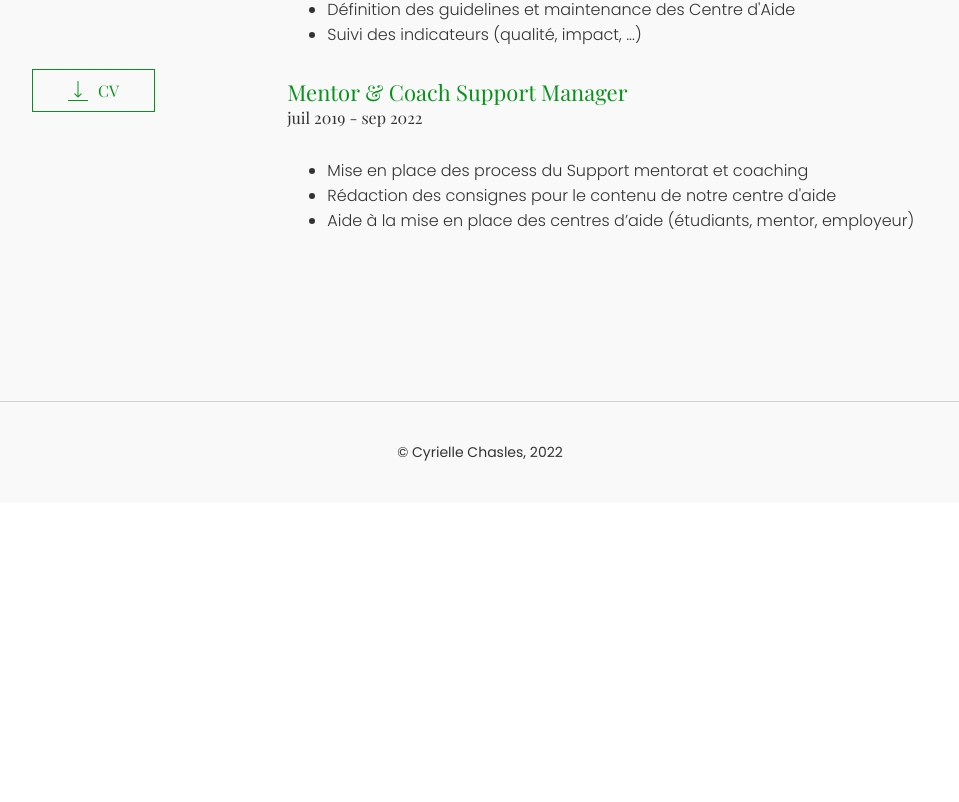
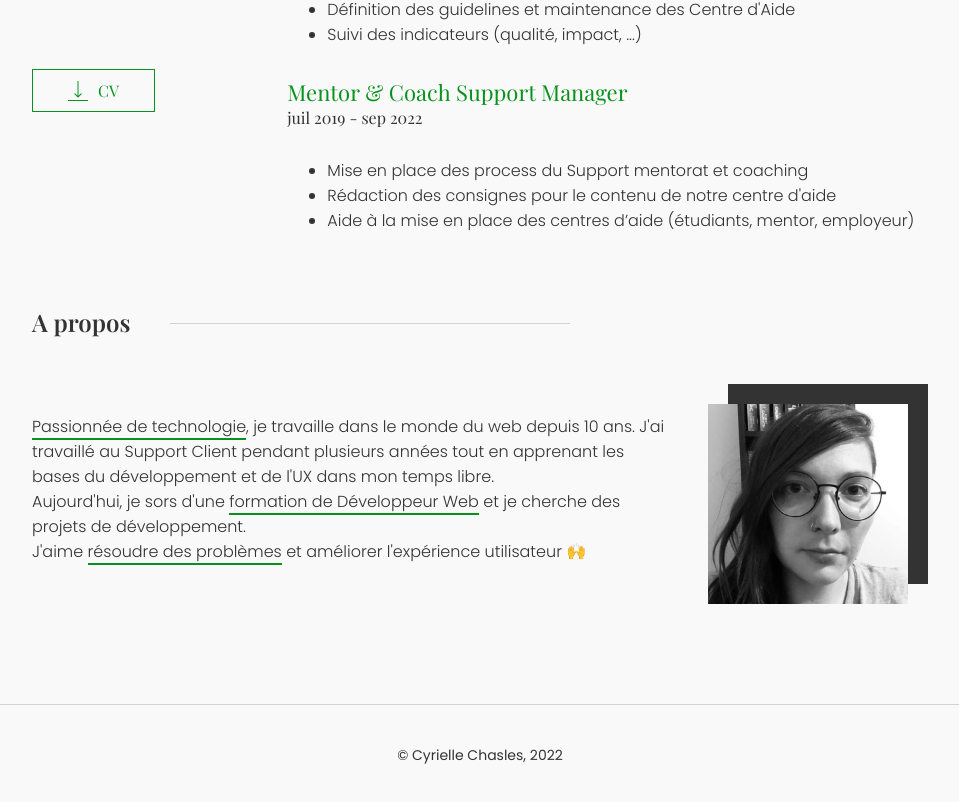
Before and after one commit to krauzeure/portfolio, a React (Create React App) app: page / in a window 1280 px wide. Shown: the part 1622-2424 px from the top of the page, without its empty margins (160-1119 px from the left). Before the commit the page ends 2125 px from the top, so only its background shows below. Built offline with nearby package versions, Linux system fonts and the light colour scheme.

Commit message:
Integrating the about section

```diff
--- a/src/Components/Header/Header.jsx
+++ b/src/Components/Header/Header.jsx
@@ -38,7 +38,7 @@ export function Header() {
                     <a href="/#experience">
                         <li className="nav-item fr">{langValue.lang ? frenchCopy.header.experience : englishCopy.header.experience}</li>
                     </a>
-                    <a href="/projects">
+                    <a href="/#about">
                         <li className="nav-item fr">{langValue.lang ? frenchCopy.header.about : englishCopy.header.about}</li>
                     </a>
                     <a href="/projects">
--- a/src/Pages/Home/Home.css
+++ b/src/Pages/Home/Home.css
@@ -29,12 +29,10 @@
     align-items: flex-start;
 }
 
-.main-content {
-    margin: 40px 0;
-}
-
-.main-content p {
+.about-content {
     margin: 30px 0;
+    font-size: 16px;
+    font-weight: 300;
 }
 
 .home-buttons {
@@ -113,7 +111,7 @@
     margin: 60px 0;
   }
 
-  .projects-top-border {
+  .section-top-border {
     position: relative;
     width: 60%;
     border-top: 1px solid var(--light-grey);
@@ -191,3 +189,27 @@
     border: 1px solid var(--accent);
     margin-top: 70px;
   }
+
+  .about-container {
+    display: flex;
+  }
+
+  .about-photo img {
+    width: 200px;
+    height: 200px;
+    object-fit: cover;
+    position: absolute;
+    top: 20px;
+    right: 20px;
+  }
+
+  .about-photo {
+    position: relative;
+    margin-left: 60px;
+  }
+
+  .about-photo-background {
+    width: 200px;
+    height: 200px;
+    background-color: var(--main);
+  }
--- a/src/Pages/Home/Home.jsx
+++ b/src/Pages/Home/Home.jsx
@@ -2,6 +2,7 @@ import './Home.css'
 
 import Download from './download.png'
 import DownloadDark from './download-dark.png'
+import Cyrielle from './cyrielle.png'
 
 import { useContext, useState } from 'react';
 
@@ -44,9 +45,9 @@ export function Home() {
             <p>{langValue.lang ? frenchCopy.home.desc : englishCopy.home.desc}</p>
         </section>
 
-        <section className="projects main-section"id="projects">
+        <section className="projects main-section" id="projects">
           <h2>Projets</h2>
-          <div className="projects-top-border"></div>
+          <div className="section-top-border"></div>
             <Project title={"Kanap"} text={"Intégration du site Kanap avec Javascript. Récupération des produits via l’API, création d’un panier via le local storage, et envoi de la commande au serveur. "} />
 
             <Project title={"Kanap"} text={"Intégration du site Kanap avec Javascript. Récupération des produits via l’API, création d’un panier via le local storage, et envoi de la commande au serveur. "} reversed={true} />
@@ -56,7 +57,7 @@ export function Home() {
 
         <section className="experience main-section" id="experience">
         <h2>Experience</h2>
-          <div className="projects-top-border"></div>
+          <div className="section-top-border"></div>
 
           <div className="experience-container">
             <div className="experience-selector">
@@ -134,11 +135,33 @@ export function Home() {
 
         </section>
 
-        {/* <div className="main-content">
-          <p><u>{langValue.lang ? frenchCopy.home.about1 : englishCopy.home.about1}</u>{langValue.lang ? frenchCopy.home.about2 : englishCopy.home.about2}</p>
-          <p>{langValue.lang ? frenchCopy.home.about3 : englishCopy.home.about3}<u>{langValue.lang ? frenchCopy.home.about4 : englishCopy.home.about4}</u>{langValue.lang ? frenchCopy.home.about5 : englishCopy.home.about5}</p>
-          <p>{langValue.lang ? frenchCopy.home.about6 : englishCopy.home.about6}<u>{langValue.lang ? frenchCopy.home.about7 : englishCopy.home.about7}</u>{langValue.lang ? frenchCopy.home.about8 : englishCopy.home.about8}</p>
-        </div> */}
+        <section className="about main-section" id="about">
+          <h2>A propos</h2>
+          <div className="section-top-border"></div>
+
+          <div className="about-container">
+            <div className="about-content">
+                <p>
+                  <u>{langValue.lang ? frenchCopy.home.about1 : englishCopy.home.about1}</u>
+                  {langValue.lang ? frenchCopy.home.about2 : englishCopy.home.about2}
+                </p>
+                <p>
+                  {langValue.lang ? frenchCopy.home.about3 : englishCopy.home.about3}
+                  <u>{langValue.lang ? frenchCopy.home.about4 : englishCopy.home.about4}</u>
+                  {langValue.lang ? frenchCopy.home.about5 : englishCopy.home.about5}
+                </p>
+                <p>
+                  {langValue.lang ? frenchCopy.home.about6 : englishCopy.home.about6}
+                  <u>{langValue.lang ? frenchCopy.home.about7 : englishCopy.home.about7}</u>
+                  {langValue.lang ? frenchCopy.home.about8 : englishCopy.home.about8}
+                </p>
+            </div>
+            <div className="about-photo">
+              <div className="about-photo-background"></div>
+              <img src={Cyrielle} alt="Cyrielle" />
+            </div>
+          </div>
+        </section>
     </>
   )
 }
```
Also changed, not shown: src/Pages/Home/cyrielle.png (added).
